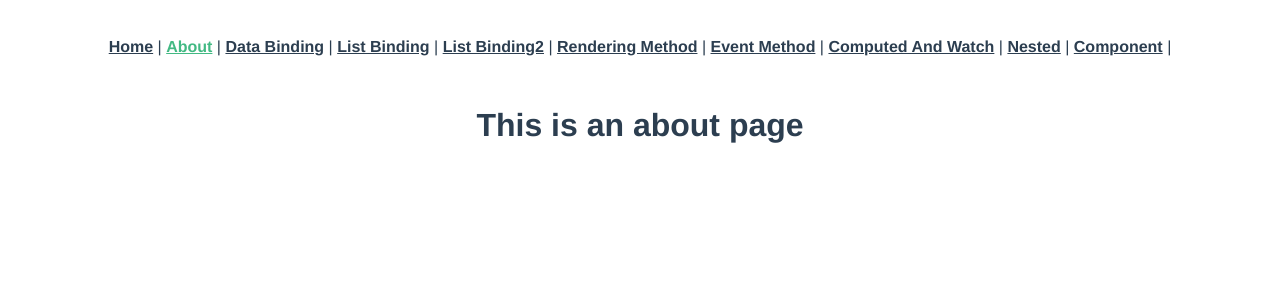
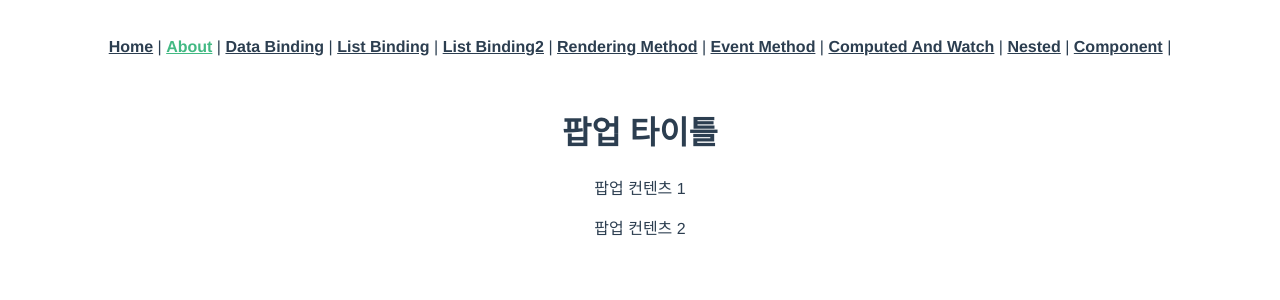
Before and after one commit to jaeho0613/vue-project, a Vue app: page /about in a window 1280 px wide. Shown: the top 300 px of the page. Built offline with nearby package versions, Linux system fonts and the light colour scheme.

Commit message:
8.2 slot 레이아웃 // p169

```diff
--- a/src/views/About.vue
+++ b/src/views/About.vue
@@ -1,5 +1,22 @@
 <template>
   <div class="about">
-    <h1>This is an about page</h1>
+    <slot-modal-layout>
+      <template v-slot:header>
+        <h1>팝업 타이틀</h1>
+      </template>
+      <template v-slot:default>
+        <p>팝업 컨텐츠 1</p>
+        <p>팝업 컨텐츠 2</p>
+      </template>
+      <template v-slot:footer>
+      </template>
+    </slot-modal-layout>
   </div>
 </template>
+<script>
+import SlotModalLayout from "@/views/SlotModalLayout";
+
+export default {
+  components: {SlotModalLayout}
+}
+</script>
--- /dev/null
+++ b/src/views/SlotModalLayout.vue
@@ -0,0 +1,13 @@
+<template>
+  <div class="container">
+    <header>
+      <slot name="header"></slot>
+    </header>
+    <main>
+      <slot></slot>
+    </main>
+    <footer>
+      <slot name="footer"></slot>
+    </footer>
+  </div>
+</template>
```
Also changed, not shown: src/views/SlotUseModalLayout.vue (added, +18 -0 lines).
